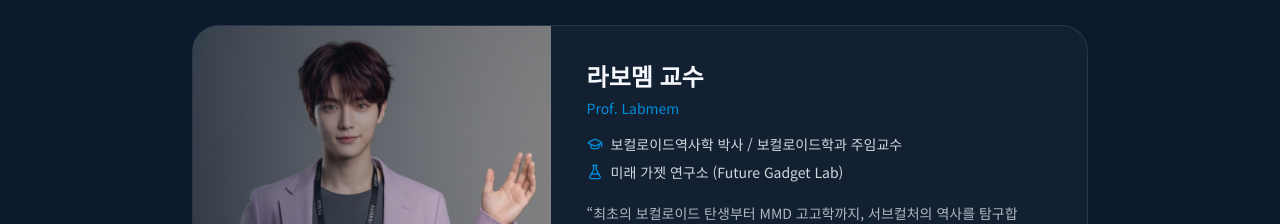
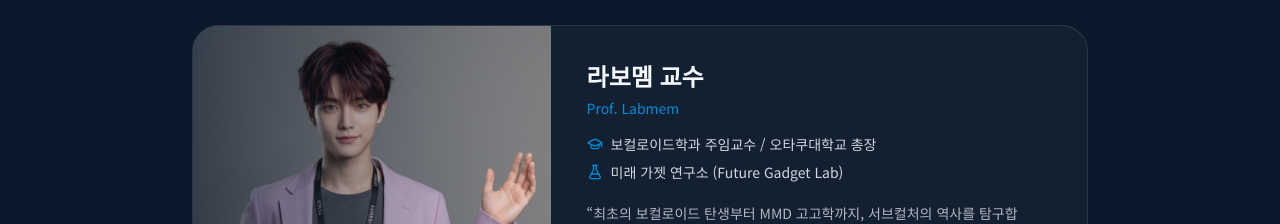
Before and after one commit to kne1015/otaku.univ, a Next.js app: page / in a window 1280 px wide. Shown: the part 3180-3404 px from the top of the page. Built offline with nearby package versions, Linux system fonts and the light colour scheme.

Commit message:
라보멤 소개 수정

```diff
--- a/components/featured-faculty.tsx
+++ b/components/featured-faculty.tsx
@@ -42,7 +42,7 @@ export function FeaturedFaculty() {
             <div className="mt-4 flex flex-col gap-2 text-sm text-navy-foreground/85">
               <p className="flex items-center gap-2">
                 <GraduationCap className="h-4 w-4 shrink-0 text-teal" />
-                보컬로이드역사학 박사 / 보컬로이드학과 주임교수
+                보컬로이드학과 주임교수 / 오타쿠대학교 총장
               </p>
               <p className="flex items-center gap-2">
                 <FlaskConical className="h-4 w-4 shrink-0 text-teal" />
```
